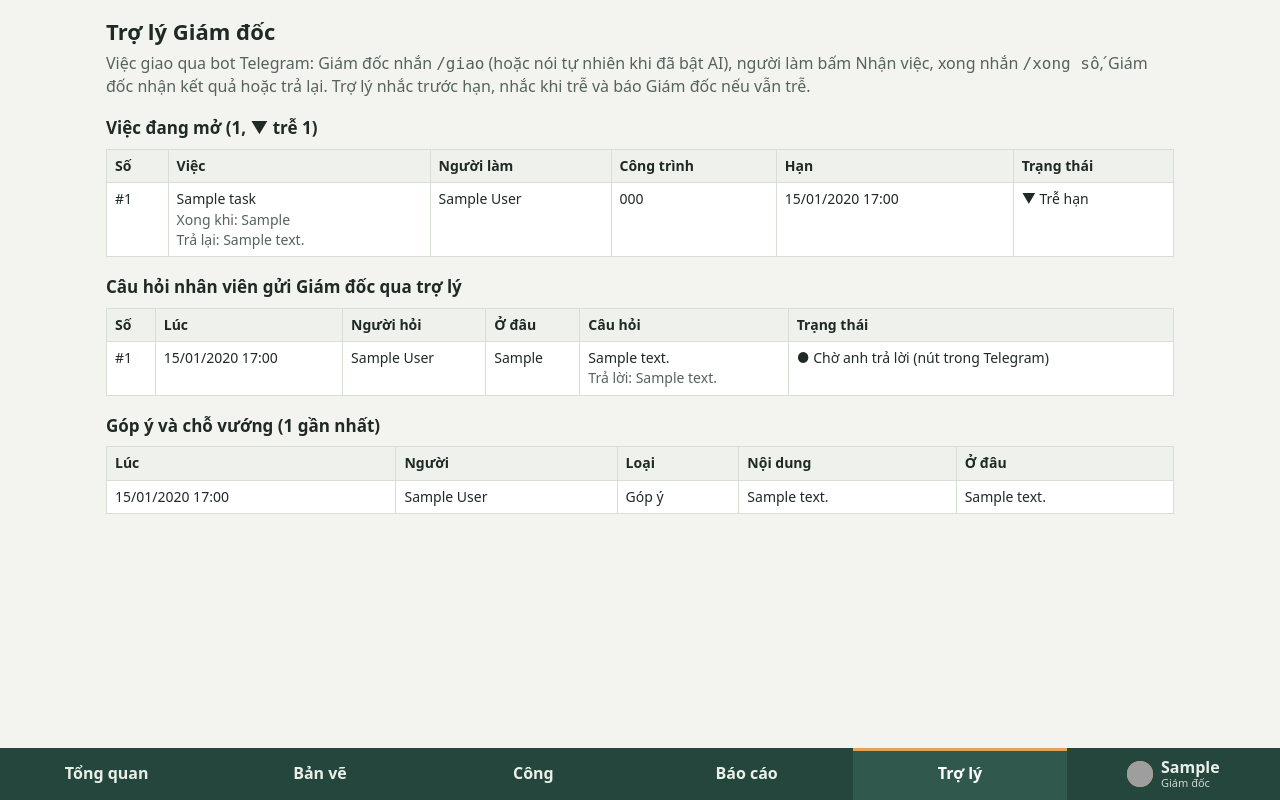
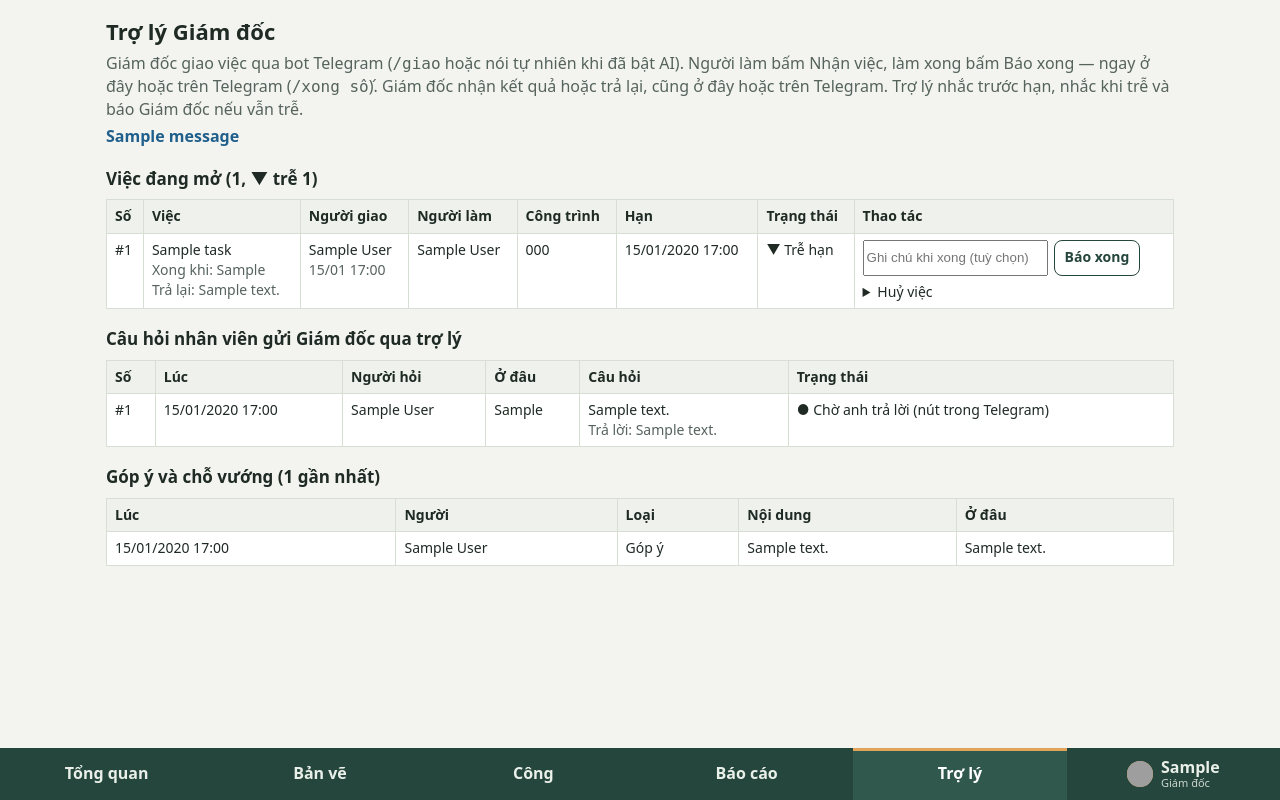
Before and after one commit to tancodiencom-lang/tend-v2, a Django app: page /tro-ly/ in a window 1280 px wide. Run offline with Django 5.2, Linux system fonts and the light colour scheme; a user stored in the database is signed in; tables that the repository leaves empty hold one stand-in row (values such as "Sample post"); one stand-in notice (Sample message) is shown; grey boxes are pictures that could not be loaded.

Commit message:
Trang Nhân viên cho Giám đốc nhập số điện thoại; trang Trợ lý có Người giao và nút nhận/báo xong/nhận kết quả
- /nhan-vien/ (chỉ Giám đốc): mỗi người một ô số điện thoại (chuẩn hoá, không trùng, có nhật ký) và tình trạng kết nối
  Telegram; link ở Tài khoản; lời nhắc thiếu số trỏ về đây.
- Trang Trợ lý: cột Người giao; người làm Nhận việc / Báo xong ngay trên web; Giám đốc Nhận kết quả / Trả lại / Huỷ
  (có lý do); cùng đường ghi và báo Telegram như trên bot.
- 103/103 bài kiểm trên SQLite và PostgreSQL 16.

Co-Authored-By: Claude Opus 5.5 <noreply@anthropic.com>
Claude-Session: https://claude.ai/code/session_01WMzyVMzMMzLdMJXe6PG38k

```diff
--- a/assistant/urls.py
+++ b/assistant/urls.py
@@ -2,4 +2,7 @@ from django.urls import path
 
 from . import views
 
-urlpatterns = [path("", views.index, name="assistant")]
+urlpatterns = [
+    path("", views.index, name="assistant"),
+    path("viec/<int:pk>/<slug:action>/", views.act, name="assistant_act"),
+]
--- a/assistant/views.py
+++ b/assistant/views.py
@@ -1,11 +1,19 @@
-"""Trang Trợ lý: việc giao (Giám đốc xem tất cả, người khác việc của mình) và góp ý (chỉ Giám đốc). Chỉ xem: giao việc,
-báo xong, nhận kết quả làm qua bot."""
+"""Trang Trợ lý: việc giao (Giám đốc xem tất cả, người khác việc của mình), câu hỏi chờ Giám đốc, góp ý.
+
+Thao tác trên việc làm được cả ở đây lẫn trên bot (cùng đường ghi `services`, nhật ký kênh web/telegram):
+người làm Nhận việc / Báo xong; Giám đốc Nhận kết quả / Trả lại / Huỷ (trả lại, huỷ phải có lý do).
+Giao việc mới vẫn qua bot (/giao hoặc nói với trợ lý) để có phiếu xác nhận.
+"""
 from datetime import timedelta
 
+from django.contrib import messages
 from django.contrib.auth.decorators import login_required
-from django.shortcuts import render
+from django.core.exceptions import PermissionDenied, ValidationError
+from django.db import transaction
+from django.http import Http404
+from django.shortcuts import redirect, render
 from django.utils import timezone
-from django.views.decorators.http import require_GET
+from django.views.decorators.http import require_GET, require_POST
 
 from . import services
 from .models import Feedback, Question, Task
@@ -19,10 +27,51 @@ def index(request):
     open_ = list(rows.filter(state__in=services.OPEN_STATES))
     closed = list(rows.exclude(state__in=services.OPEN_STATES).filter(created_at__gte=now - timedelta(days=30)).order_by("-closed_at"))
     context = {
-        "open": [{"task": t, "line": services.task_line(t, now), "late": t.state == Task.State.OPEN and now > t.due} for t in open_],
+        "open": [{"task": t, "line": services.task_line(t, now), "late": t.state == Task.State.OPEN and now > t.due,
+                  "mine": t.owner_id == user.pk} for t in open_],
         "closed": [{"task": t, "line": services.task_line(t, now)} for t in closed],
         "late_count": sum(1 for t in open_ if t.state == Task.State.OPEN and now > t.due),
         "feedback": list(Feedback.objects.select_related("author")[:50]) if user.is_director else [],
         "questions": list(Question.objects.select_related("asked_by", "answered_by")[:30]) if user.is_director else [],
     }
     return render(request, "assistant/index.html", context)
+
+
+@login_required
+@require_POST
+def act(request, pk, action):
+    from chat import task_bot          # báo qua Telegram như khi thao tác trên bot
+    user = request.user
+    task = services.find(user, str(pk))
+    if task is None:
+        raise Http404
+    note = request.POST.get("ghi_chu", "")
+    try:
+        with transaction.atomic():
+            if action == "nhan":
+                services.accept(user, task, channel="web")
+                done = f"Đã nhận việc #{task.pk}."
+            elif action == "xong":
+                task = services.report_done(user, task, note, channel="web")
+                transaction.on_commit(lambda: task_bot.notify_done(task, user))
+                done = f"Đã báo Giám đốc việc #{task.pk} xong."
+            elif action == "nhan-ket-qua":
+                task = services.approve(user, task, channel="web")
+                transaction.on_commit(lambda: task_bot.tell(task.owner, f"✓ Giám đốc đã nhận kết quả việc #{task.pk} \"{task.title}\". Việc đã xong."))
+                done = f"Việc #{task.pk} đã xong."
+            elif action == "tra-lai":
+                task = services.send_back(user, task, note, channel="web")
+                transaction.on_commit(lambda: task_bot.tell(task.owner, f"Giám đốc TRẢ LẠI việc #{task.pk} \"{task.title}\": "
+                                                                         f"{task.close_note}. Làm tiếp rồi /xong {task.pk} lần nữa."))
+                done = f"Đã trả lại việc #{task.pk}."
+            elif action == "huy":
+                task = services.cancel(user, task, note, channel="web")
+                transaction.on_commit(lambda: task_bot.tell(task.owner, f"Giám đốc huỷ việc #{task.pk} \"{task.title}\": {task.close_note}."))
+                done = f"Đã huỷ việc #{task.pk}."
+            else:
+                raise Http404
+    except (PermissionDenied, ValidationError) as error:
+        messages.error(request, "; ".join(getattr(error, "messages", [str(error)])))
+    else:
+        messages.success(request, done)
+    return redirect("assistant")
--- a/chat/bot.py
+++ b/chat/bot.py
@@ -78,7 +78,7 @@ def claim(code, external_id, chat_id, display_name):
         raise ValidationError("Mã không đúng hoặc đã hết hạn. Lấy mã mới ở Tend › Tài khoản › Kết nối Telegram.")
     if not phone_digits(row.user.phone):
         raise ValidationError(f"Tài khoản Tend {row.user} chưa có số điện thoại nên chưa kết nối được. Nhờ Giám đốc nhập số "
-                              "điện thoại ở Thiết lập › Người dùng rồi lấy mã mới.")
+                              "điện thoại ở Tài khoản › Nhân viên rồi lấy mã mới.")
     row.used_at, row.claimed_by, row.claimed_chat, row.claimed_name = timezone.now(), str(external_id), str(chat_id), display_name[:200]
     row.save(update_fields=["used_at", "claimed_by", "claimed_chat", "claimed_name"])
     return row
--- a/chat/views.py
+++ b/chat/views.py
@@ -49,7 +49,7 @@ def connect(request):
             messages.success(request, 'Đã ngắt kết nối Telegram.')
             return redirect('chat_connect')
         if not request.user.phone.strip():
-            messages.error(request, 'Tài khoản chưa có số điện thoại nên chưa lấy mã được. Nhờ Giám đốc nhập số ở Thiết lập › Người dùng.')
+            messages.error(request, 'Tài khoản chưa có số điện thoại nên chưa lấy mã được. Nhờ Giám đốc nhập số ở Tài khoản › Nhân viên.')
             return redirect('chat_connect')
         code = bot.new_code(request.user)
     username = telegram.bot_username()
--- a/config/urls.py
+++ b/config/urls.py
@@ -20,6 +20,7 @@ urlpatterns = [
     path("", include("field.urls")),
     path("", include("money.urls")),
     path("tai-khoan/", overview_views.account, name="account"),
+    path("nhan-vien/", core_views.staff, name="staff"),
     path("nhan-vien/<int:pk>/anh/", core_views.avatar, name="user_avatar"),
     path("bao-cao/tai/tong-quan/", overview_views.export_overview, name="reports_overview_xlsx"),
     path("bao-cao/tai/thang/", overview_views.export_month, name="reports_month_xlsx"),
--- a/core/views.py
+++ b/core/views.py
@@ -57,3 +57,33 @@ def avatar(request, pk):
         raise Http404
     response["Cache-Control"] = "private, max-age=3600"
     return response
+
+
+
+@login_required
+def staff(request):
+    """Nhân viên (chỉ Giám đốc): số điện thoại dùng xác minh Telegram và tình trạng kết nối. Sửa số có nhật ký."""
+    from django.contrib import messages
+    from django.core.exceptions import PermissionDenied
+    from django.shortcuts import render
+
+    from .audit import record_save
+    from .text import phone as phone_digits
+    if not request.user.is_director:
+        raise PermissionDenied("Trang này dành cho Giám đốc.")
+    if request.method == "POST":
+        person = get_object_or_404(User, pk=request.POST.get("nguoi"))
+        number = phone_digits(request.POST.get("dien_thoai"))
+        if number and not (len(number) == 10 and number.startswith("0")):
+            messages.error(request, f"Số \"{request.POST.get('dien_thoai')}\" không đúng dạng số di động 10 chữ số (vd 0912345678).")
+        elif number and any(phone_digits(u.phone) == number for u in User.objects.filter(is_active=True).exclude(pk=person.pk)):
+            messages.error(request, f"Số {number} đã ghi cho tài khoản khác. Mỗi số chỉ dùng cho một người.")
+        elif number != phone_digits(person.phone):
+            person.phone = number
+            record_save(person, request.user, "Giám đốc sửa số điện thoại (xác minh Telegram)")
+            messages.success(request, f"Đã lưu số của {person}." + (" Người này cần kết nối Telegram lại nếu đổi số Telegram." if number else ""))
+        return redirect("staff")
+    people = (User.objects.filter(is_active=True).order_by("role", "first_name", "username")
+              .prefetch_related("chat_links"))
+    rows = [{"user": u, "linked": any(link.active for link in u.chat_links.all())} for u in people]
+    return render(request, "core/staff.html", {"rows": rows})
--- a/static/core/tend.css
+++ b/static/core/tend.css
@@ -72,3 +72,4 @@ h2+.cards{margin-top:8px}.page>h2{margin-top:18px}
 .avatar.big{width:64px;height:64px;font-size:22px}
 .person-head{display:flex;align-items:center;gap:14px}.person-head h1{margin:0}
 .err{color:#9b2c1d;font-weight:600}
+.acts form{display:flex;gap:6px;flex-wrap:wrap;margin:0 0 6px}.acts input{min-width:150px}.acts .btn{min-height:36px;padding:0 10px}
--- a/templates/assistant/index.html
+++ b/templates/assistant/index.html
@@ -1,15 +1,29 @@
 {% extends "base.html" %}{% block title %}Trợ lý{% endblock %}
 {% block content %}
 <h1>Trợ lý Giám đốc</h1>
-<p class="muted">Việc giao qua bot Telegram: Giám đốc nhắn <code>/giao</code> (hoặc nói tự nhiên khi đã bật AI), người làm bấm Nhận việc,
-xong nhắn <code>/xong số</code>, Giám đốc nhận kết quả hoặc trả lại. Trợ lý nhắc trước hạn, nhắc khi trễ và báo Giám đốc nếu vẫn trễ.</p>
+<p class="muted">Giám đốc giao việc qua bot Telegram (<code>/giao</code> hoặc nói tự nhiên khi đã bật AI). Người làm bấm Nhận việc, làm xong
+bấm Báo xong — ngay ở đây hoặc trên Telegram (<code>/xong số</code>). Giám đốc nhận kết quả hoặc trả lại, cũng ở đây hoặc trên Telegram.
+Trợ lý nhắc trước hạn, nhắc khi trễ và báo Giám đốc nếu vẫn trễ.</p>
+{% for m in messages %}<p class="{% if m.level_tag == 'error' %}err{% else %}good{% endif %}" role="status">{{ m }}</p>{% endfor %}
 <h2>{% if user.is_director %}Việc đang mở{% else %}Việc của anh/chị{% endif %} ({{ open|length }}{% if late_count %}, ▼ trễ {{ late_count }}{% endif %})</h2>
-{% if open %}<div class="scroll"><table class="grid"><thead><tr><th>Số</th><th>Việc</th><th>Người làm</th><th>Công trình</th><th>Hạn</th><th>Trạng thái</th></tr></thead><tbody>
+{% if open %}<div class="scroll"><table class="grid"><thead><tr><th>Số</th><th>Việc</th><th>Người giao</th><th>Người làm</th><th>Công trình</th><th>Hạn</th><th>Trạng thái</th><th>Thao tác</th></tr></thead><tbody>
 {% for row in open %}{% with t=row.task %}<tr>
   <td>#{{ t.pk }}</td>
   <td>{{ t.title }}{% if t.criteria %}<br><span class="muted">Xong khi: {{ t.criteria }}</span>{% endif %}{% if t.close_note %}<br><span class="muted">Trả lại: {{ t.close_note }}</span>{% endif %}</td>
+  <td>{{ t.created_by }}<br><span class="muted">{{ t.created_at|date:"d/m H:i" }}</span></td>
   <td>{{ t.owner }}</td><td>{{ t.project.code|default:"—" }}</td><td>{{ t.due|date:"d/m/Y H:i" }}</td>
-  <td>{% if t.state == "reported" %}↺ Báo xong, chờ Giám đốc nhận{% elif row.late %}▼ Trễ hạn{% elif t.accepted_at %}● Đang làm{% else %}● Chưa bấm nhận{% endif %}</td>
+  <td>{% if t.state == "reported" %}↺ Báo xong, chờ Giám đốc nhận{% if t.report_note %}<br><span class="muted">{{ t.report_note }}</span>{% endif %}{% elif row.late %}▼ Trễ hạn{% elif t.accepted_at %}● Đang làm (đã nhận {{ t.accepted_at|date:"d/m H:i" }}){% else %}● Chưa bấm nhận{% endif %}</td>
+  <td class="acts">
+    {% if row.mine and t.state == "open" %}
+      {% if not t.accepted_at %}<form method="post" action="{% url 'assistant_act' t.pk 'nhan' %}">{% csrf_token %}<button class="btn" type="submit">👍 Nhận việc</button></form>{% endif %}
+      <form method="post" action="{% url 'assistant_act' t.pk 'xong' %}">{% csrf_token %}<input name="ghi_chu" placeholder="Ghi chú khi xong (tuỳ chọn)"><button class="btn plain" type="submit">Báo xong</button></form>
+    {% endif %}
+    {% if user.is_director %}
+      {% if t.state == "reported" %}<form method="post" action="{% url 'assistant_act' t.pk 'nhan-ket-qua' %}">{% csrf_token %}<button class="btn" type="submit">✓ Nhận kết quả</button></form>
+      <form method="post" action="{% url 'assistant_act' t.pk 'tra-lai' %}">{% csrf_token %}<input name="ghi_chu" placeholder="Lý do trả lại" required><button class="btn plain" type="submit">↩ Trả lại</button></form>{% endif %}
+      <details><summary>Huỷ việc</summary><form method="post" action="{% url 'assistant_act' t.pk 'huy' %}">{% csrf_token %}<input name="ghi_chu" placeholder="Lý do huỷ" required><button class="btn plain" type="submit">Huỷ</button></form></details>
+    {% endif %}
+  </td>
 </tr>{% endwith %}{% endfor %}</tbody></table></div>{% else %}<p>Không có việc nào đang mở.</p>{% endif %}
 {% if closed %}<h2>Đã đóng trong 30 ngày</h2><ul>{% for row in closed %}<li>{{ row.line }}</li>{% endfor %}</ul>{% endif %}
 {% if user.is_director %}<h2>Câu hỏi nhân viên gửi Giám đốc qua trợ lý</h2>
--- a/templates/chat/connect.html
+++ b/templates/chat/connect.html
@@ -13,7 +13,7 @@
 <p class="muted">Hai bước: (1) nhắn mã cho bot; (2) bấm nút 📱 bot gửi để Telegram gửi số điện thoại của anh/chị. Số đó phải trùng số
 công ty đã ghi cho tài khoản này{% if user.phone %} (<b>{{ user.phone|slice:":3" }}…{{ user.phone|slice:"-3:" }}</b>){% endif %}. Lộ mã cũng không sao:
 người khác không có đúng số điện thoại thì không kết nối được, và Giám đốc được báo.</p>
-{% if not user.phone %}<p class="missing">Tài khoản chưa có số điện thoại. Nhờ Giám đốc nhập ở Thiết lập › Người dùng rồi mới lấy mã.</p>{% endif %}
+{% if not user.phone %}<p class="missing">Tài khoản chưa có số điện thoại. Nhờ Giám đốc nhập ở Tài khoản › Nhân viên rồi mới lấy mã.</p>{% endif %}
 {% if code %}<p>Mã của anh/chị (dùng một lần trong 15 phút):</p><p class="big">{{ code }}</p>
 {% if deep_link %}<p><a class="btn" href="{{ deep_link }}">Mở Telegram và kết nối</a></p>{% endif %}
 <p class="muted">Hoặc nhắn cho bot{% if bot_username %} @{{ bot_username }}{% endif %}: <b>/ketnoi {{ code }}</b></p>
--- a/templates/core/account.html
+++ b/templates/core/account.html
@@ -3,7 +3,7 @@
 <div class="person-head">
   {% if user.avatar %}<img class="avatar big" src="{% url 'user_avatar' user.pk %}" alt="Ảnh {{ user }}" width="64" height="64">{% else %}<span class="avatar big" aria-hidden="true">{{ initials }}</span>{% endif %}
   <div><h1>{{ user }}</h1><p class="muted">{{ role_label }} · tên đăng nhập <b>{{ user.username }}</b> · điện thoại
-  {% if user.phone %}<b>{{ user.phone }}</b>{% else %}<b>chưa có</b> (cần để kết nối Telegram; nhờ Giám đốc nhập){% endif %}</p></div>
+  {% if user.phone %}<b>{{ user.phone }}</b>{% else %}<b>chưa có</b> (cần để kết nối Telegram; {% if user.is_director %}nhập ở mục Nhân viên bên dưới{% else %}nhờ Giám đốc nhập{% endif %}){% endif %}</p></div>
 </div>
 <section class="box">
   <h2>Ảnh nhân viên</h2>
@@ -21,6 +21,7 @@
   <p><a class="btn" href="{% url 'chat_connect' %}">Kết nối Telegram</a></p>
 </section>
 <section class="box">
+  {% if user.is_director %}<p><a class="btn" href="{% url 'staff' %}">Nhân viên: số điện thoại, kết nối Telegram</a></p>{% endif %}
   {% if user.is_staff %}<p><a href="{% url 'admin:index' %}">Thiết lập (tài khoản, công trình, thợ)</a></p>{% endif %}
   <form method="post" action="{% url 'logout' %}">{% csrf_token %}<button class="btn plain" type="submit">Đăng xuất</button></form>
 </section>
```
Also changed, not shown: CLAUDE.md (+6 -0 lines), assistant/tests.py (+44 -0 lines), chat/task_bot.py (+13 -5 lines), docs/TRIEN-KHAI.md (+2 -2 lines), templates/core/staff.html (added, +17 -0 lines).
